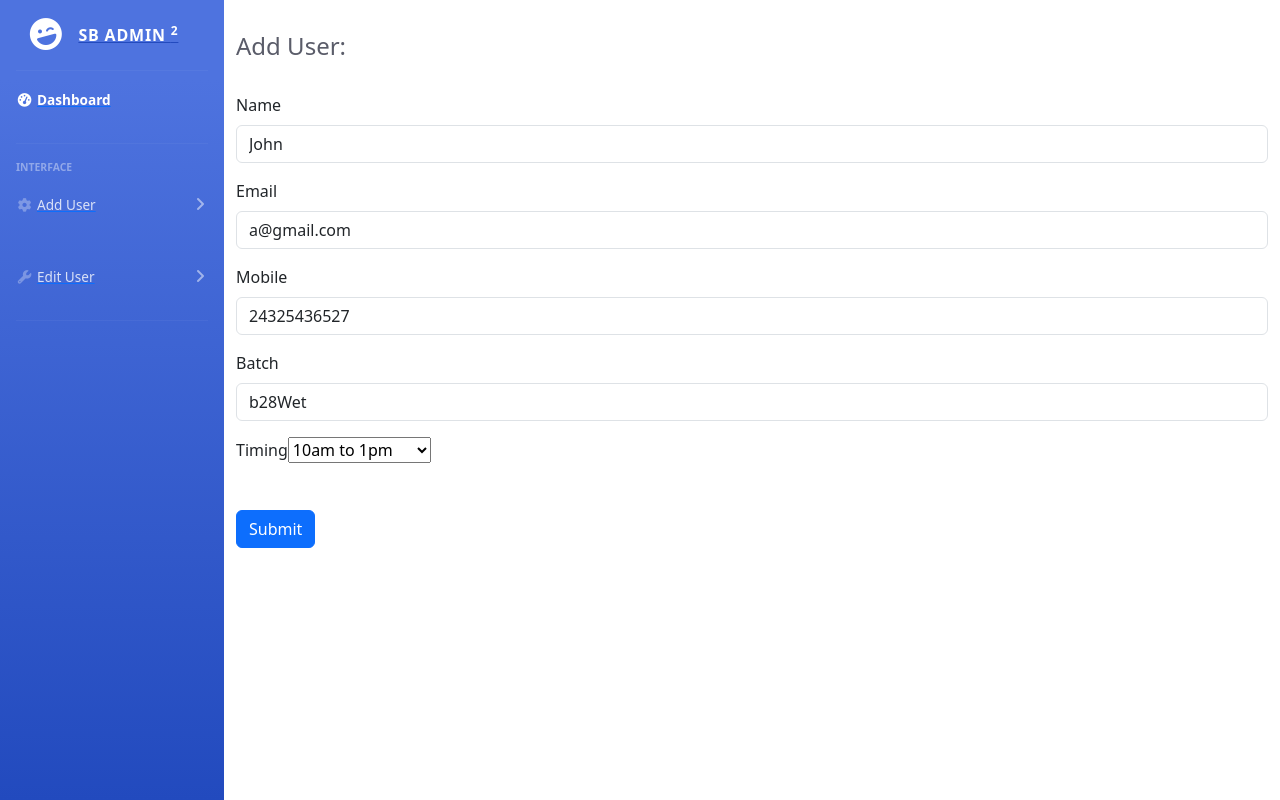
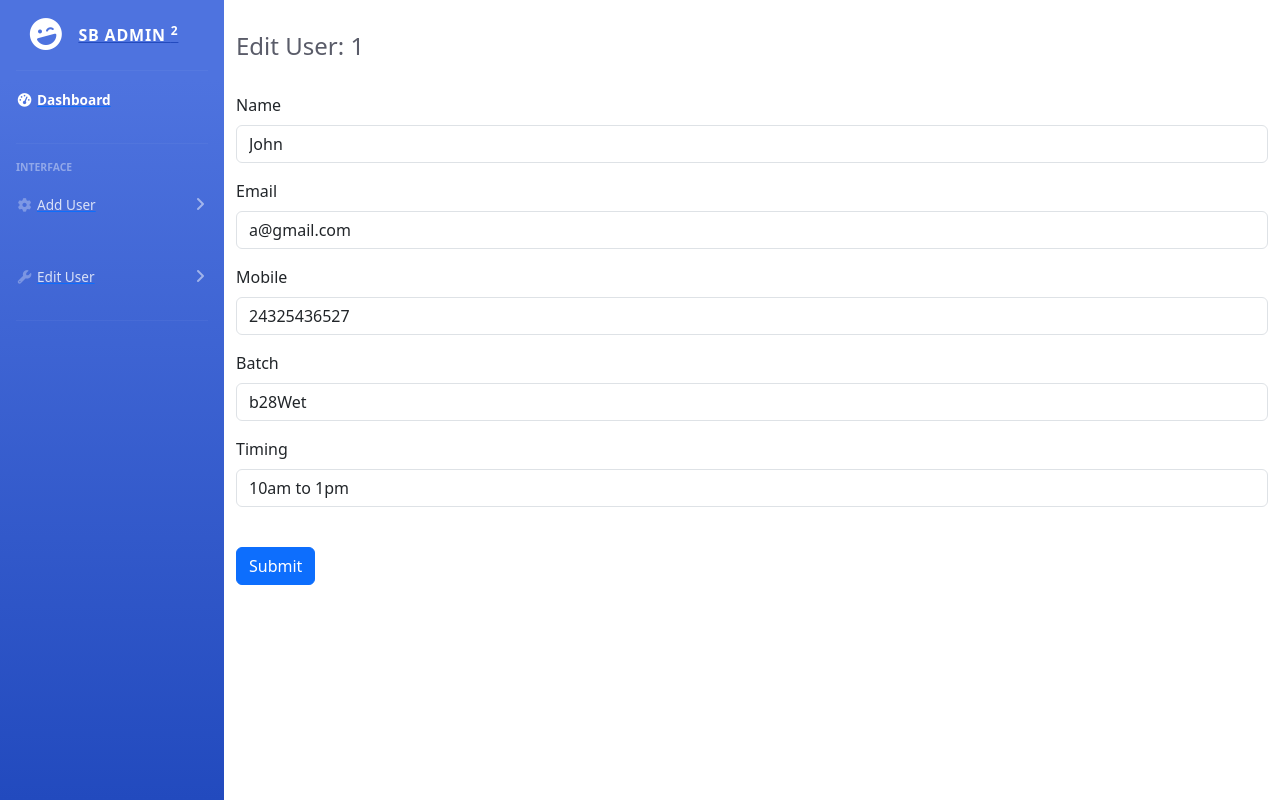
Before and after one commit to Arshwebs/sb-admin-task1, a React (Create React App) app: page /edit-user/0 in a window 1280 px wide. Built offline with nearby package versions, Linux system fonts and the light colour scheme.

Commit message:
style: form select element style

```diff
--- a/src/component/AddUser.js
+++ b/src/component/AddUser.js
@@ -88,7 +88,7 @@ function AddUser_v2() {
 						</div>
 						<div className="form-group">
 							<label htmlFor="timing">Timing</label>
-							<Field component="select" id="timing" name="timing">
+							<Field component="select" id="timing" name="timing" className="form-control">
 								<option value={"0"}>Session Timings</option>
 								<option value="10am to 1pm">10am to 1pm</option>
 								<option value="2pm to 4pm">2pm to 4pm</option>
--- a/src/component/EditUser.js
+++ b/src/component/EditUser.js
@@ -62,7 +62,7 @@ function EditUser() {
 		<div className="container-fluid">
 			<br />
 			<div className="d-sm-flex align-items-center justify-content-between mb-2 mt-2">
-				<h1 className="h4 mb-0 text-gray-800">Add User:</h1>
+				<h1 className="h4 mb-0 text-gray-800">Edit User: {+id + 1}</h1>
 			</div>
 			<br />
 			{isValid ? (
@@ -98,7 +98,7 @@ function EditUser() {
 							</div>
 							<div className="form-group">
 								<label htmlFor="timing">Timing</label>
-								<Field component="select" id="timing" name="timing">
+								<Field component="select" id="timing" name="timing" className="form-control">
 									<option value="">Session Timings</option>
 									<option value="10am to 1pm">10am to 1pm</option>
 									<option value="2pm to 4pm">2pm to 4pm</option>
@@ -114,7 +114,7 @@ function EditUser() {
 					)}
 				</Formik>
 			) : (
-				"Loading...."
+				<p>Loading....</p>
 			)}
 			<ToastContainer />
 		</div>
```
